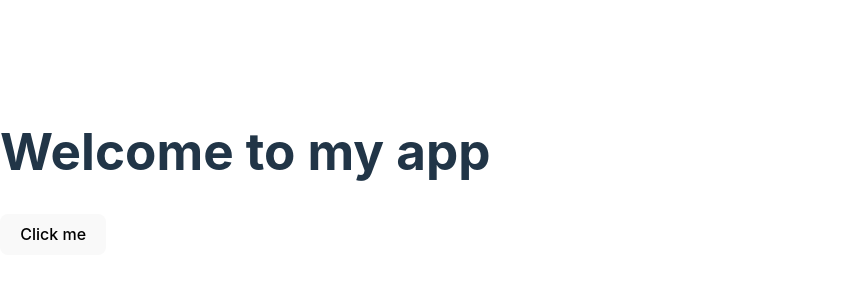
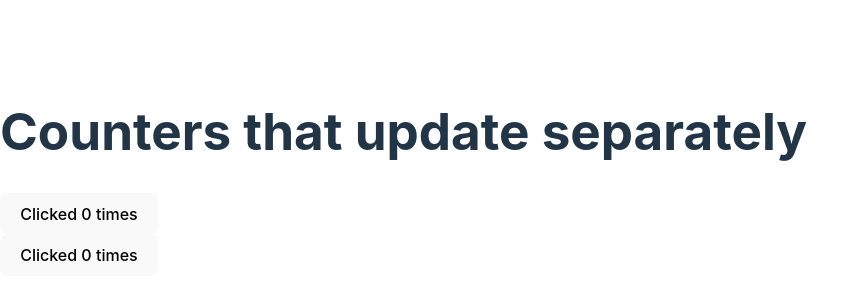
Before and after one commit to TelTrekker/appdev1, a React (Vite) app in the folder react-quickstart/: page / in a window 1280 px wide. Shown: the part 228-528 px from the top of the page, without its empty margins (0-868 px from the left). Built offline with nearby package versions, Linux system fonts and the light colour scheme.

Commit message:
I'm done completing the section on updating the screen

```diff
--- a/react-quickstart/src/App.jsx
+++ b/react-quickstart/src/App.jsx
@@ -2,12 +2,12 @@ import './App.css'
 import MyButton from './Mybutton'
 
 function App() {
-
   return (
-    <>
-    <h1>Welcome to my app</h1>
-    <MyButton />
-    </>
+    <div>
+      <h1>Counters that update separately</h1>
+      <MyButton /> <br />
+      <MyButton />
+    </div>
   )
 }
 
--- a/react-quickstart/src/Mybutton.jsx
+++ b/react-quickstart/src/Mybutton.jsx
@@ -1,13 +1,15 @@
 import './App.css'
+import {useState} from 'react';
 
 function MyButton() {
-    function handleClick() {
-        alert('You Clicked me!');
+    const [count, setCount] =useState(0);
+    function handleClick(){
+        setCount(count + 1);
     }
 
     return (
         <button onClick={handleClick}>
-            Click me
+            Clicked {count} times
         </button>
     )
 }
```
